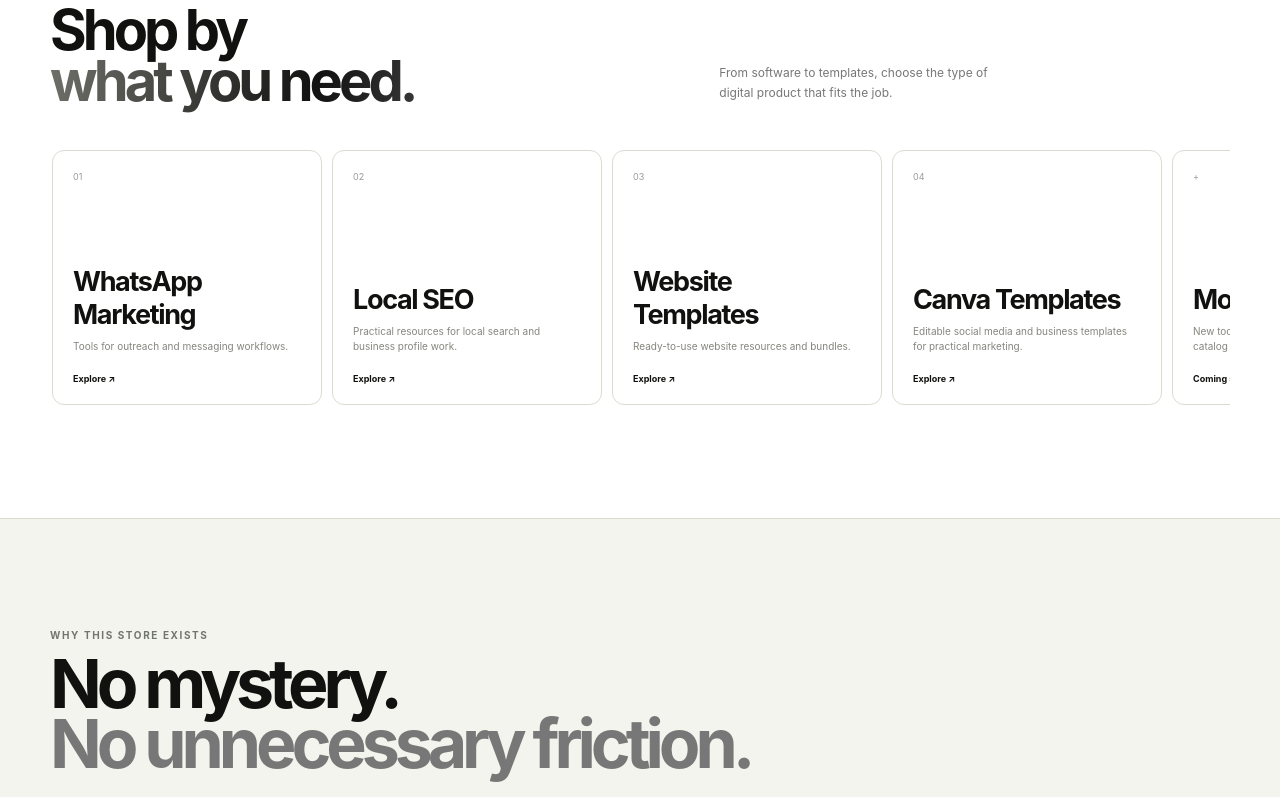
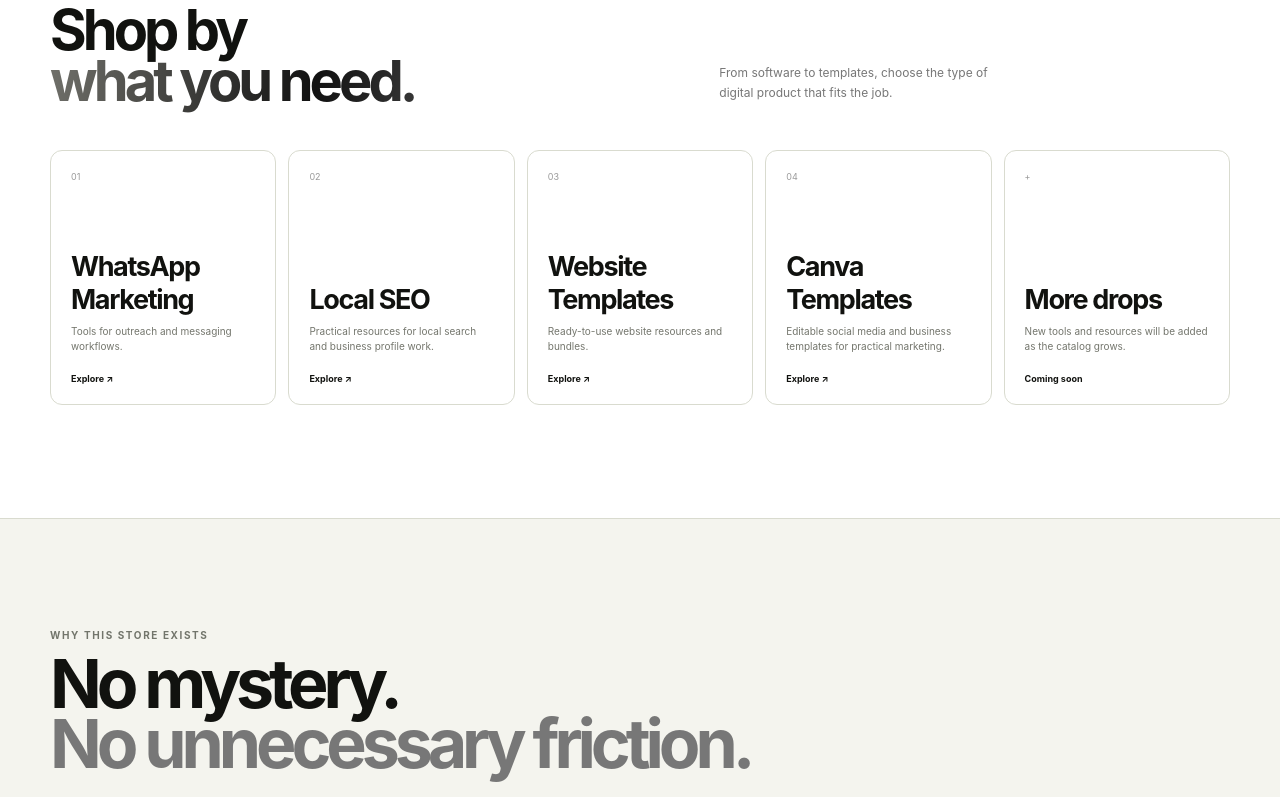
Before and after one commit to rohit-kumar-seo-repo/digital_products_bundle, a Next.js app: page / in a window 1280 px wide. Shown: the part 2000-2797 px from the top of the page. Built offline with nearby package versions, Linux system fonts and the light colour scheme.

Commit message:
fix: prevent category and footer layout clipping

```diff
--- a/app/store-improvements.css
+++ b/app/store-improvements.css
@@ -405,3 +405,141 @@
  html{scroll-behavior:auto}
  *,*::before,*::after{animation-duration:.01ms!important;animation-iteration-count:1!important;transition-duration:.01ms!important}
 }
+
+
+/* Layout QA fixes — avoid clipped cards, invisible hover text, and footer overflow. */
+:root { --page-gutter: clamp(16px, 3vw, 44px); }
+html { scroll-padding-top: 100px; }
+:where([id]) { scroll-margin-top: 100px; }
+img { max-width: 100%; }
+.siteFooter {
+  width: min(1180px, calc(100% - 48px));
+  max-width: 100%;
+  box-sizing: border-box;
+  overflow: visible;
+}
+.footerTop {
+  display: grid;
+  grid-template-columns: minmax(0, 2fr) repeat(3, minmax(0, 1fr));
+  gap: clamp(18px, 3vw, 45px);
+  width: 100%;
+  min-width: 0;
+}
+.footerTop > div { min-width: 0; }
+.footerTop > div:first-child { min-width: 0; }
+.footerTop > div:first-child .footerBrandLogo {
+  display: flex;
+  width: fit-content;
+  max-width: 100%;
+  align-items: flex-start;
+}
+.footerBrandLogo img { width: min(245px, 100%); max-width: 100%; height: auto; }
+.footerTop > div:first-child p {
+  width: 100%;
+  max-width: 300px;
+  padding-left: 12px;
+  overflow-wrap: anywhere;
+}
+.footerTop a, .footerMaintained a, .footerBottom span { overflow-wrap: anywhere; }
+.footerMaintained {
+  grid-template-columns: minmax(0, 1.2fr) repeat(2, minmax(0, 1fr));
+  gap: clamp(16px, 2.5vw, 28px);
+  width: 100%;
+  min-width: 0;
+}
+.footerMaintained > div { min-width: 0; padding-right: clamp(12px, 2vw, 25px); }
+.footerBottom {
+  display: flex;
+  flex-wrap: wrap;
+  align-items: flex-start;
+  gap: 8px 24px;
+  min-width: 0;
+}
+.footerBottom span { min-width: 0; max-width: 100%; }
+.categoryScrollerTrack {
+  display: grid;
+  grid-template-columns: repeat(5, minmax(0, 1fr));
+  align-items: stretch;
+  gap: 12px;
+  width: 100%;
+  min-width: 0;
+  overflow: visible;
+  padding: 4px 0 18px;
+}
+.categoryTile {
+  display: flex;
+  width: 100%;
+  min-width: 0;
+  max-width: 100%;
+  height: 255px;
+  box-sizing: border-box;
+  overflow-wrap: anywhere;
+}
+.categoryTile strong {
+  max-width: 100%;
+  overflow-wrap: anywhere;
+}
+.categoryTile small {
+  color: #74766d;
+  overflow-wrap: anywhere;
+}
+.categoryTile b { color: var(--ink); }
+.categoryTile:hover,
+.categoryTile:focus-visible {
+  background: var(--dark);
+  border-color: var(--dark);
+  color: #f5f5ee;
+  transform: translateY(-4px);
+}
+.categoryTile:hover > span,
+.categoryTile:focus-visible > span { color: #aeb19f; }
+.categoryTile:hover strong,
+.categoryTile:focus-visible strong { color: #f5f5ee; }
+.categoryTile:hover small,
+.categoryTile:focus-visible small { color: #c1c4b7; }
+.categoryTile:hover b,
+.categoryTile:focus-visible b { color: var(--accent); }
+.categoryTile:focus-visible { outline: 2px solid var(--accent); outline-offset: 3px; }
+.shopCategoryRow,
+[id^="category-"] { scroll-margin-top: 105px; }
+
+@media (max-width: 1100px) {
+  .categoryScrollerTrack { grid-template-columns: repeat(3, minmax(0, 1fr)); }
+  .footerTop { grid-template-columns: minmax(0, 1.5fr) repeat(3, minmax(0, 1fr)); }
+}
+@media (max-width: 900px) {
+  .footerTop { grid-template-columns: repeat(2, minmax(0, 1fr)); gap: 28px 22px; }
+  .footerTop > div:first-child { grid-column: 1 / -1; }
+  .footerMaintained { grid-template-columns: repeat(2, minmax(0, 1fr)); }
+  .footerMaintained > div:nth-child(2n),
+  .footerMaintained > div:last-child { border-right: 0; }
+  .categoryScrollerTrack { grid-template-columns: repeat(3, minmax(0, 1fr)); gap: 10px; }
+}
+@media (max-width: 560px) {
+  .siteFooter { width: calc(100% - 28px); padding: 42px 0 22px; }
+  .footerTop { grid-template-columns: repeat(2, minmax(0, 1fr)); gap: 26px 16px; }
+  .footerTop > div:first-child { grid-column: 1 / -1; }
+  .footerTop > div:first-child p { padding-left: 8px; }
+  .footerBrandLogo img { width: min(220px, 100%); max-height: 78px; }
+  .footerMaintained { grid-template-columns: minmax(0, 1fr); gap: 0; }
+  .footerMaintained > div,
+  .footerMaintained > div:nth-child(2n),
+  .footerMaintained > div:last-child {
+    border-right: 0;
+    border-bottom: 1px solid var(--line);
+    padding: 18px 0;
+  }
+  .footerMaintained > div:last-child { border-bottom: 0; }
+  .footerBottom { display: grid; grid-template-columns: minmax(0, 1fr); gap: 7px; }
+  .categoryScroller { padding: 62px 0; }
+  .categoryScrollerTrack { grid-template-columns: repeat(2, minmax(0, 1fr)); gap: 10px; }
+  .categoryTile { height: 222px; padding: 15px; border-radius: 14px; }
+  .categoryTile strong { font-size: clamp(17px, 4.7vw, 21px); line-height: 1.02; }
+  .categoryTile small { font-size: 10px; line-height: 1.45; }
+  .categoryTile b { margin-top: 14px; }
+}
+@media (max-width: 360px) {
+  .categoryScrollerTrack { grid-template-columns: minmax(0, 1fr); }
+  .categoryTile { height: auto; min-height: 190px; }
+  .categoryTile strong { font-size: 24px; }
+}
```
